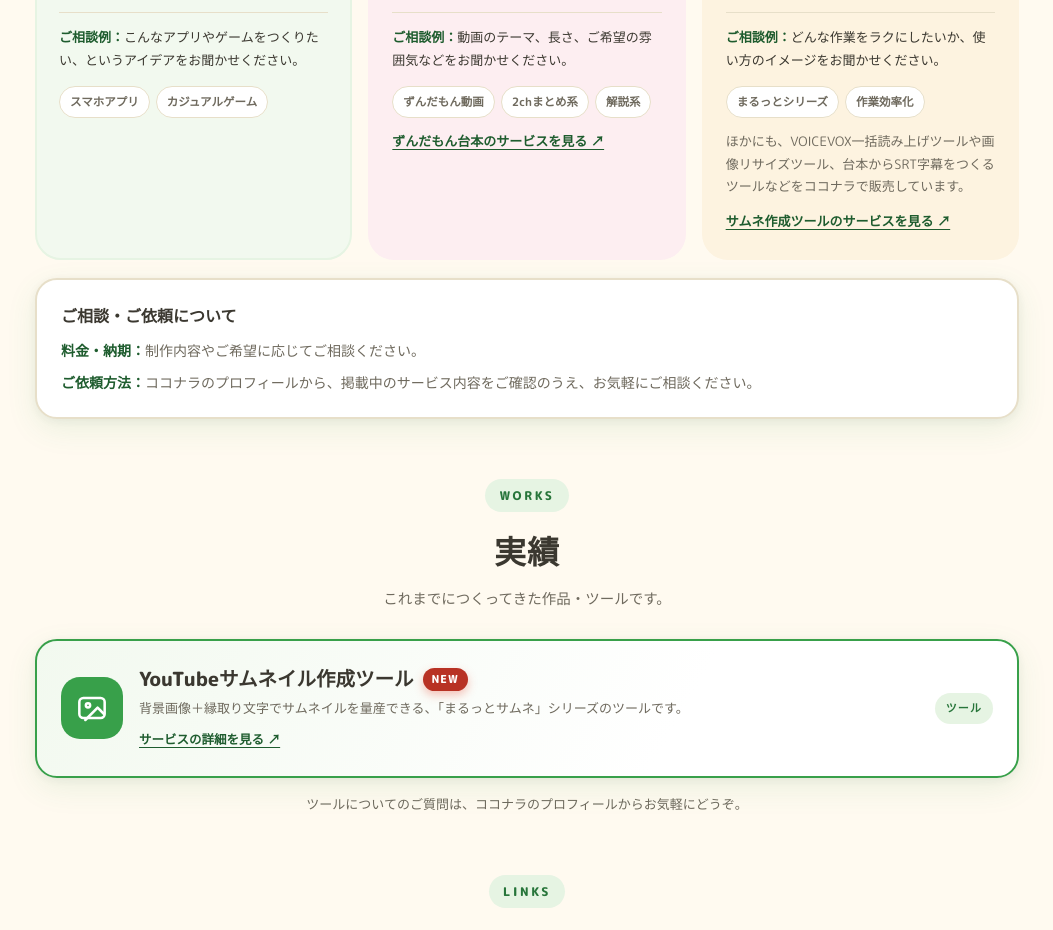
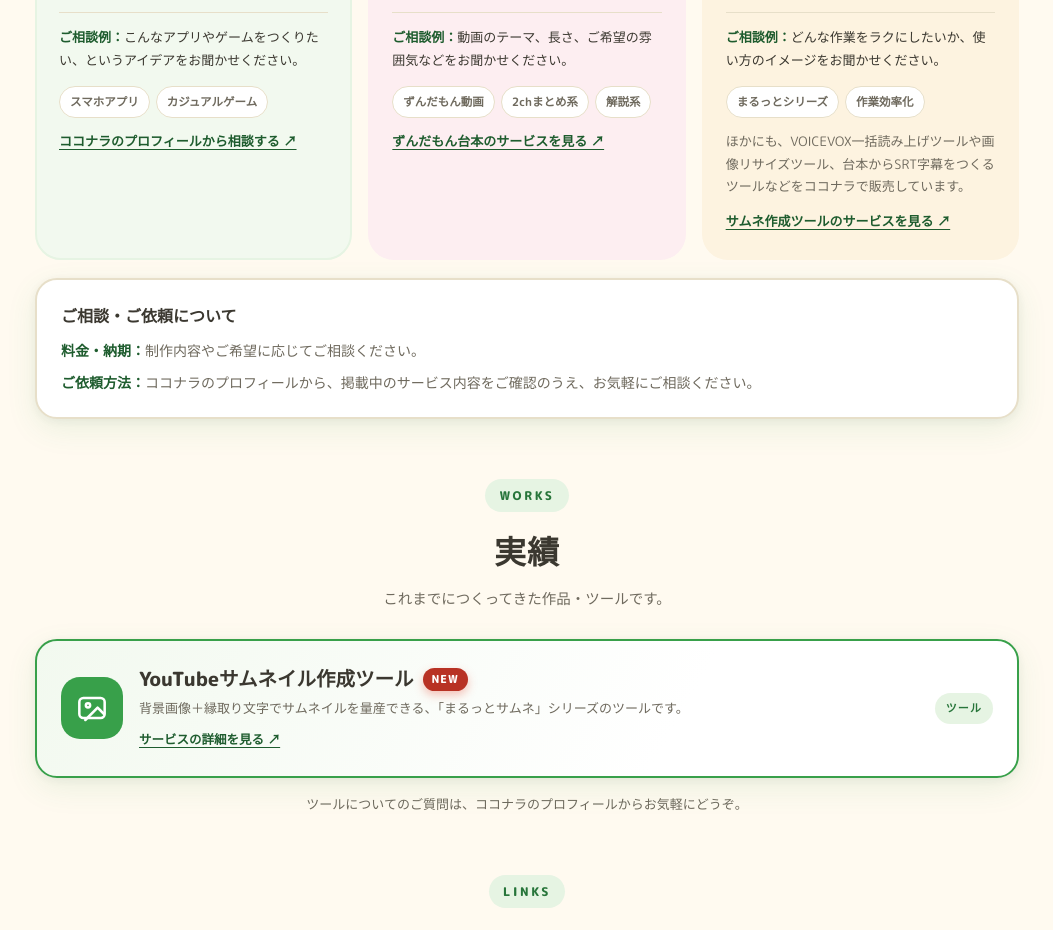
Before and after one commit to hokkaidonaganuma-cmd/eairabo-hp, a plain HTML site: page index.html in a window 1280 px wide. Shown: the part 1689-2619 px from the top of the page, without its empty margins (113-1166 px from the left). Drawn offline with Linux system fonts and the light colour scheme.

Commit message:
Re-add Coconala profile link to service 01 (owner request)
Co-Authored-By: Claude Opus 5.5 <noreply@anthropic.com>

```diff
--- a/index.html
+++ b/index.html
@@ -501,6 +501,7 @@
           <p>スマホで気軽に遊べるアプリや、思わず笑ってしまうような小さなゲームをつくっています。</p>
           <p class="service-hint"><strong>ご相談例：</strong>こんなアプリやゲームをつくりたい、というアイデアをお聞かせください。</p>
           <div class="tags"><span>スマホアプリ</span><span>カジュアルゲーム</span></div>
+          <a class="service-link" href="https://coconala.com/users/2561696" target="_blank" rel="noopener">ココナラのプロフィールから相談する ↗</a>
         </article>
         <article class="service s2">
           <span class="service-num" aria-hidden="true">02</span>
```
